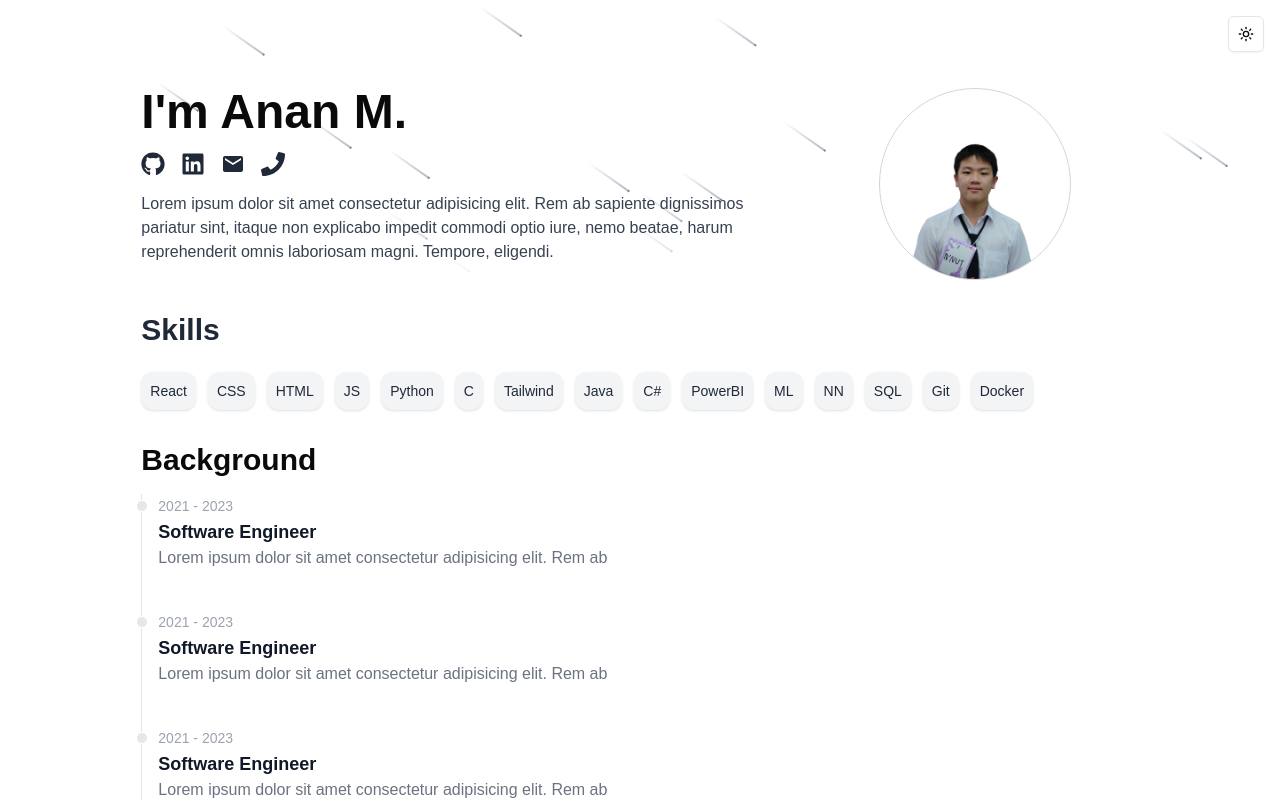
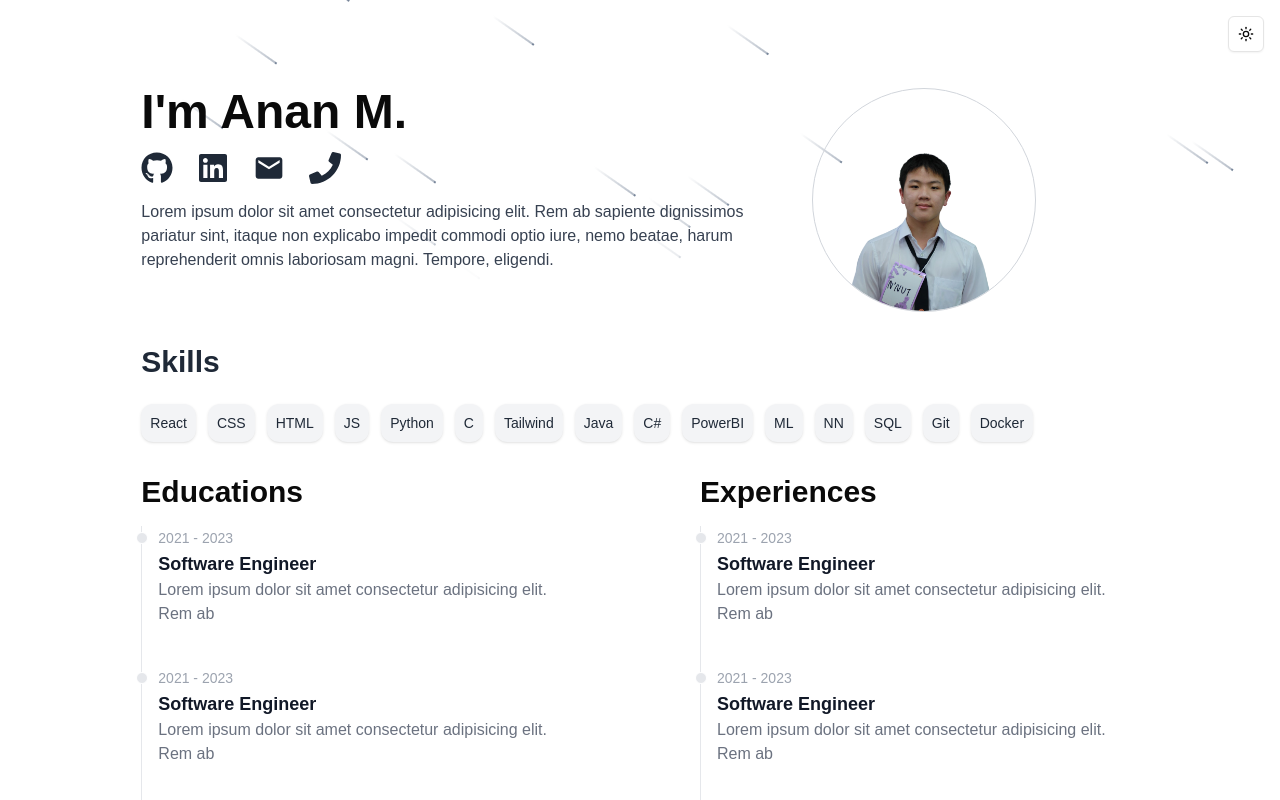
Before and after one commit to anan-min/portfolio, a Next.js app: page / in a window 1280 px wide. Shown: the top 800 px of the page. Built offline with nearby package versions, Linux system fonts and the light colour scheme.

Commit message:
update experiences and educations

```diff
--- a/app/page.tsx
+++ b/app/page.tsx
@@ -2,9 +2,10 @@
 import Skills from "@/components/main/Skills";
 import Projects from "@/components/main/Projects";
 import { Profile } from "@/components/main/Profile";
-import { Background } from "@/components/main/Background";
+import { Educations } from "@/components/main/Educations";
 import { ThemeToggleButton } from "@/components/ThemeToggleButton";
 import { Meteors } from "@/components/ui/meteors";
+import { Experiences } from "@/components/main/Experiences";
 
 export default function Home() {
   return (
@@ -17,7 +18,12 @@ export default function Home() {
         <main className="flex flex-col gap-8 row-start-2 overflow-hidden p-2">
           <Profile />
           <Skills />
-          <Background />
+          <div className="flex flex-col lg:flex-row gap-x-20 justify-items-start">
+            <Educations />
+            <div className="lg:ml-10">
+              <Experiences />
+            </div>
+          </div>
           <Projects />
         </main>
       </div>
--- a/components/main/Contacts.jsx
+++ b/components/main/Contacts.jsx
@@ -4,11 +4,39 @@ import { MdEmail } from "react-icons/md";
 
 export const Contacts = () => {
   return (
-    <div className="flex space-x-4">
-      <FaGithub className="h-6 w-6 text-gray-800 dark:text-gray-200" />
-      <FaLinkedin className="h-6 w-6 text-gray-800 dark:text-gray-200" />
-      <MdEmail className="h-6 w-6 text-gray-800 dark:text-gray-200" />
-      <FaPhone className="h-6 w-6 text-gray-800 dark:text-gray-200" />
+    <div className="flex space-x-6">
+      <a
+        href="https://github.com/your-username"
+        target="_blank"
+        rel="noopener noreferrer"
+        aria-label="GitHub"
+        className="text-gray-800 dark:text-gray-200 hover:text-blue-600"
+      >
+        <FaGithub className="h-8 w-8" />
+      </a>
+      <a
+        href="https://www.linkedin.com/in/your-profile"
+        target="_blank"
+        rel="noopener noreferrer"
+        aria-label="LinkedIn"
+        className="text-gray-800 dark:text-gray-200 hover:text-blue-600"
+      >
+        <FaLinkedin className="h-8 w-8" />
+      </a>
+      <a
+        href="mailto:your-email@example.com"
+        aria-label="Email"
+        className="text-gray-800 dark:text-gray-200 hover:text-blue-600"
+      >
+        <MdEmail className="h-8 w-8" />
+      </a>
+      <a
+        href="tel:+1234567890"
+        aria-label="Phone"
+        className="text-gray-800 dark:text-gray-200 hover:text-blue-600"
+      >
+        <FaPhone className="h-8 w-8" />
+      </a>
     </div>
   );
 };
--- a/components/main/Background.jsx
+++ b/components/main/Educations.jsx
@@ -2,10 +2,10 @@ import React from "react";
 import Timeline from "@/components/Timeline/Timeline";
 import TimelineBlock from "@/components/Timeline/TimelineBlock";
 
-export const Background = () => {
+export const Educations = () => {
   return (
     <div className="flex flex-col gap-4">
-      <h1 className="text-3xl font-bold">Background</h1>
+      <h1 className="text-3xl font-bold">Educations</h1>
       <Timeline>
         <TimelineBlock
           date="2021 - 2023"
--- /dev/null
+++ b/components/main/Experiences.jsx
@@ -0,0 +1,28 @@
+import React from "react";
+import Timeline from "@/components/Timeline/Timeline";
+import TimelineBlock from "@/components/Timeline/TimelineBlock";
+
+export const Experiences = () => {
+  return (
+    <div className="flex flex-col gap-4">
+      <h1 className="text-3xl font-bold">Experiences</h1>
+      <Timeline>
+        <TimelineBlock
+          date="2021 - 2023"
+          title="Software Engineer"
+          description="Lorem ipsum dolor sit amet consectetur adipisicing elit. Rem ab"
+        />
+        <TimelineBlock
+          date="2021 - 2023"
+          title="Software Engineer"
+          description="Lorem ipsum dolor sit amet consectetur adipisicing elit. Rem ab"
+        />
+        <TimelineBlock
+          date="2021 - 2023"
+          title="Software Engineer"
+          description="Lorem ipsum dolor sit amet consectetur adipisicing elit. Rem ab"
+        />
+      </Timeline>
+    </div>
+  );
+};
--- a/components/main/Profile.jsx
+++ b/components/main/Profile.jsx
@@ -6,8 +6,8 @@ import { Contacts } from "@/components/main/Contacts";
 export const Profile = () => {
   return (
     <div className="flex flex-col lg:flex-row gap-4 overflow-hidden">
-      <div className="lg:order-2 lg:w-4/12 flex justify-center ">
-        <div className="w-48 h-48 relative aspect-w-1 aspect-h-1 border rounded-full border-gray-300 dark:border-gray-800">
+      <div className="lg:order-2 lg:w-4/12 flex justify-center lg:justify-start ">
+        <div className="w-56 h-56 relative aspect-w-1 aspect-h-1 border rounded-full border-gray-300 dark:border-gray-800">
           <Image
             src={profilePic}
             alt="Profile"
```
Also changed, not shown: components/main/Misc.jsx (deleted).
